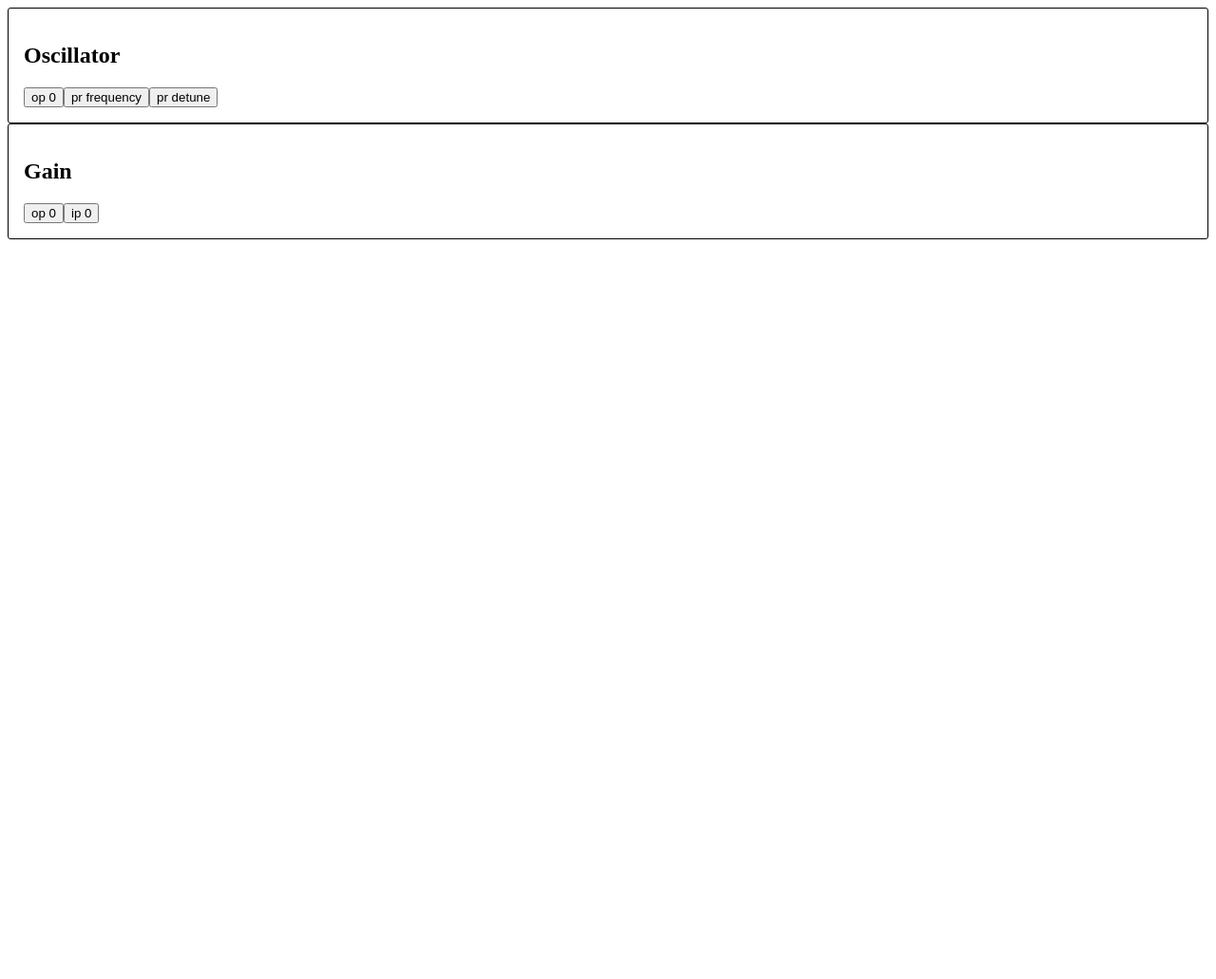
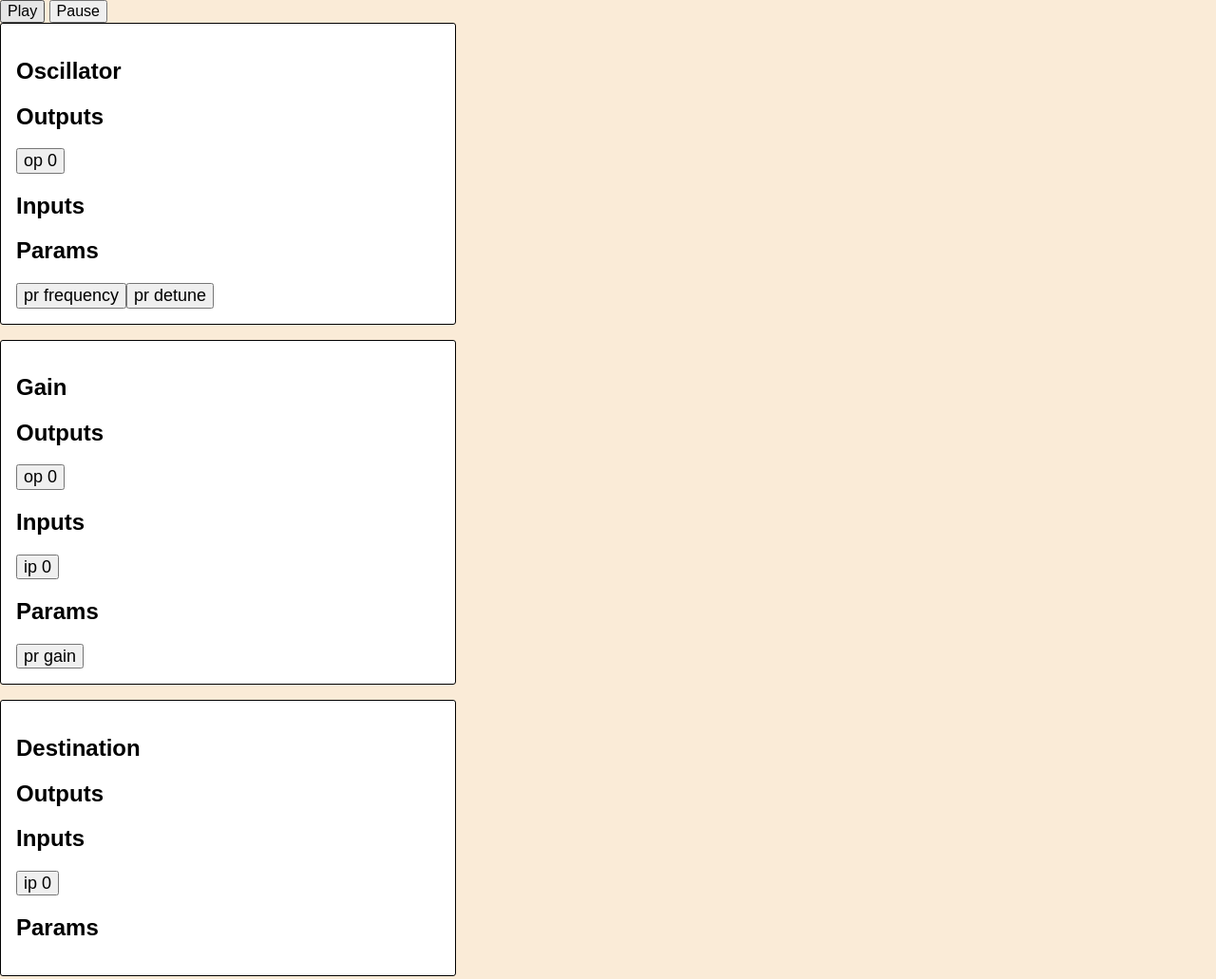
Before and after one commit to bluebrown/audio-playground, a plain HTML site: page index.html in a window 1280 px wide. Shown: the whole page at 95% size. Before the commit the page ends 800 px from the top, so only its background shows below. Drawn offline with nearby package versions, Linux system fonts and the light colour scheme.

Commit message:
tinker around

```diff
--- a/index.html
+++ b/index.html
@@ -6,19 +6,47 @@
     <meta http-equiv="X-UA-Compatible" content="IE=edge">
     <meta name="viewport" content="width=device-width, initial-scale=1.0">
     <title>Document</title>
+    <link rel="stylesheet" href="https://cdnjs.cloudflare.com/ajax/libs/modern-normalize/0.2.0/modern-normalize.min.css"
+        integrity="sha512-sqIVMkf5f8XGYI/UZYGs7wODxlUeoj9JknataPfUwtvrSKWMHrMXGZ7Evb6nabFYJQG15vFFyALe6r0nWCD1Ug=="
+        crossorigin="anonymous" referrerpolicy="no-referrer" />
     <script src="index.js" defer></script>
     <style>
+        body {
+            font-family: Arial, Helvetica, sans-serif;
+            min-height: 100vh;
+            background-color: antiquewhite;
+        }
+
         .node-head {
             border: 1px black solid;
             border-radius: 3px;
             padding: 16px;
             background: white;
+            max-width: 480px;
+            margin-bottom: 16px;
+        }
+
+        .vertex {
+            height: 9px;
+            width: 9px;
+            margin: 3px;
+            border-radius: 9001px;
+            display: inline-block;
+        }
+
+        .node-head button {
+            font-size: large;
+            cursor: pointer;
         }
     </style>
 </head>
 
 <body>
 
+    <nav>
+        <button onclick="play(event)">Play</button>
+        <button onclick="pause(event)">Pause</button>
+    </nav>
 
 
 </body>
--- a/index.js
+++ b/index.js
@@ -1,6 +1,6 @@
 'use strict';
 
-(() => {
+(async () => {
     { // main scope
         const ctx = new AudioContext()
         window.play = () => ctx.resume()
@@ -17,6 +17,11 @@
                 currentOutput = payload
                 return
             }
+            if (payload.type == 'output') {
+                console.warn('must use input or param')
+                currentOutput = null
+                return
+            }
             connectSelected(currentOutput, payload)
             currentOutput = null
         }
@@ -30,9 +35,14 @@
         document.body.append(oscHead)
 
         const gain = ctx.createGain()
-        const gainHead = createHead(gain, 'Gain', [], dispatchSelection)
+        const gainHead = createHead(gain, 'Gain', ['gain'], dispatchSelection)
         nodes[gainHead.id] = gain
         document.body.append(gainHead)
+
+        const dest = ctx.destination
+        const destHead = createHead(dest, 'Destination', [], dispatchSelection)
+        document.body.append(destHead)
+
     }
 
 
@@ -45,6 +55,29 @@
         return '#' + Math.floor(Math.random() * 16777215).toString(16);
     }
 
+    function appendVertexBadge(ctx, colo, inGuid, outGuid) {
+        const vertex = document.createElement('span')
+        vertex.style.backgroundColor = colo
+        vertex.classList = 'vertex'
+        vertex.dataset.in = inGuid
+        vertex.dataset.out = outGuid
+        ctx.append(vertex)
+    }
+
+    function connectSelected(outSelect, inSelect) {
+        try {
+            outSelect.node.connect(inSelect.node, outSelect.index, inSelect.index)
+            const colo = randomColor()
+            const inEl = document.getElementById(inSelect.guid);
+            const outEl = document.getElementById(outSelect.guid);
+            appendVertexBadge(inEl, colo, inEl.id, outEl.id)
+            appendVertexBadge(outEl, colo, inEl.id, outEl.id)
+        }
+        catch (err) {
+            console.warn(err.message)
+        }
+    }
+
     function createHead(node, label = '', params = [], dispatchSelection = console.log) {
         const nodeHead = document.createElement('article')
         nodeHead.guid = guid()
@@ -52,45 +85,52 @@
         const heading = document.createElement('h1')
         heading.textContent = label
         nodeHead.append(heading)
+
+        const ioSection = document.createElement('section')
+        nodeHead.append(ioSection)
+        const leftDiv = document.createElement('div')
+        const rightDiv = document.createElement('div')
+        ioSection.append(leftDiv)
+        ioSection.append(rightDiv)
+
+        const heading2 = document.createElement('h2')
+        heading2.textContent = 'Outputs'
+        leftDiv.append(heading2)
         for (let i = 0; i < node.numberOfOutputs; i++) {
             const opBtn = document.createElement('button')
             opBtn.id = guid()
             opBtn.textContent = `op ${i}`
-            nodeHead.append(opBtn)
+            leftDiv.append(opBtn)
             opBtn.onclick = () => dispatchSelection({ node, guid: opBtn.id, index: i, type: 'output' })
         }
+
+        const heading3 = document.createElement('h2')
+        heading3.textContent = 'Inputs'
+        rightDiv.append(heading3)
         for (let i = 0; i < node.numberOfInputs; i++) {
             const ipBtn = document.createElement('button')
             ipBtn.id = guid()
             ipBtn.textContent = `ip ${i}`
-            nodeHead.append(ipBtn)
+            rightDiv.append(ipBtn)
             ipBtn.onclick = () => dispatchSelection({ node, guid: ipBtn.id, index: i, type: 'input' })
+        }
 
-        }
+        const paramsSection = document.createElement('section')
+        nodeHead.append(paramsSection)
+
+        const heading4 = document.createElement('h2')
+        heading4.textContent = 'Params'
+        paramsSection.append(heading4)
         for (let i = 0; i < params.length; i++) {
             const param = params[i]
             const prBtn = document.createElement('button')
             prBtn.id = guid()
             prBtn.textContent = `pr ${param}`
-            nodeHead.append(prBtn)
+            paramsSection.append(prBtn)
             prBtn.onclick = () => dispatchSelection({ node: node[param], guid: prBtn.id, type: 'param' })
         }
+
         return nodeHead
     }
 
-    function connectSelected(outSelect, inSelect) {
-        console.log({ outSelect, inSelect });
-        try {
-            outSelect.node.connect(inSelect.node)
-            const inEl = document.getElementById(inSelect.guid);
-            const outEl = document.getElementById(outSelect.guid);
-            const colo = randomColor()
-            console.log({ outEl, inEl, colo });
-            inEl.style.backgroundColor = colo
-            outEl.style.backgroundColor = colo
-        }
-        catch (err) {
-            console.warn(err.message)
-        }
-    }
-})()
+})().catch(console.warn)
```
